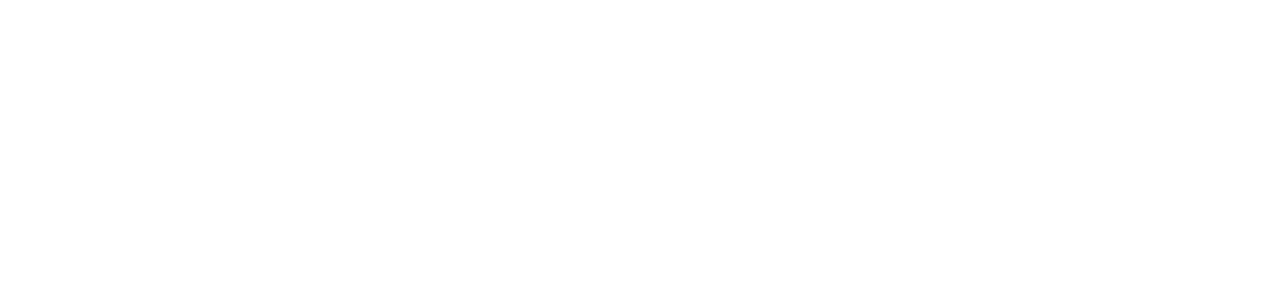
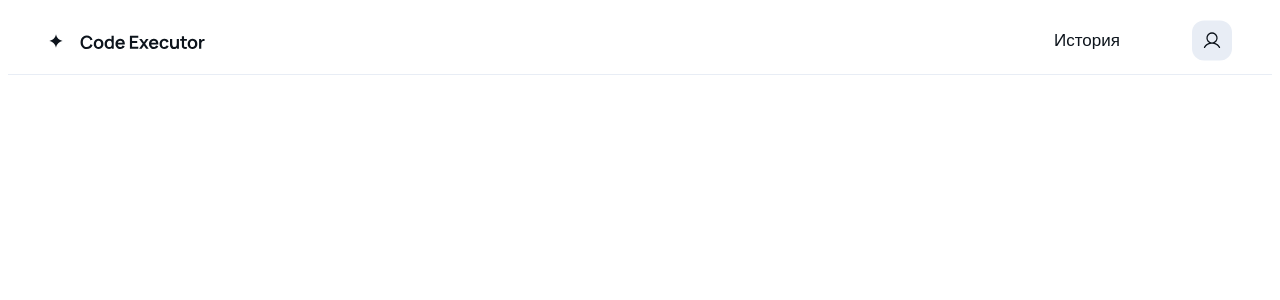
Before and after one commit to Kuzuru/code_executor, a Nuxt app in the folder frontend/: page / in a window 1280 px wide. Shown: the top 300 px of the page. Built offline with nearby package versions, Linux system fonts and the light colour scheme.

Commit message:
feat: сверстал компонент Header

```diff
--- a/frontend/app.config.ts
+++ b/frontend/app.config.ts
@@ -0,0 +1,3 @@
+export default {
+
+};
--- a/frontend/app.vue
+++ b/frontend/app.vue
@@ -1,6 +1,8 @@
 <template>
   <div>
+    <MainPage/>
   </div>
 </template>
+
 <script setup lang="ts">
 </script>
--- /dev/null
+++ b/frontend/assets/Header.css
@@ -0,0 +1,48 @@
+.header {
+    display: flex;
+    flex-direction: row;
+    justify-content: space-between;
+    border-bottom: 1px #E8EDF5 solid;
+}
+
+.header__image{
+    margin: 10px 40px;
+}
+
+.header__buttons{
+    display: flex;
+    flex-direction: row;
+    margin: 10px 40px;
+}
+
+.header__buttons_history{
+    background: none;
+    border: none;
+    margin: 0 30px 0 0;
+    padding: 0;
+    width: 150px;
+    font-weight: normal;
+    font-size: 17px;
+    border-radius: 10px;
+    color: #0D141C;
+}
+.header__buttons_history:hover{
+    background-color: rgba(0,0,0,0.05);
+    cursor: pointer;
+}
+
+.header__buttons_profile{
+    background: none;
+    border: none;
+    margin: 0;
+    padding: 0;
+    border-radius: 10px;
+}
+
+.header__buttons_profile:hover{
+    cursor: pointer;
+}
+
+.header__buttons_profile_img{
+    margin: 2px 0 0;
+}
--- /dev/null
+++ b/frontend/components/Header.vue
@@ -0,0 +1,23 @@
+<template>
+  <header class="header">
+    <img class="header__image" src="../assets/images/Logo.svg" alt="logo">
+    <div class="header__buttons">
+      <button class="header__buttons_history">История</button>
+      <button class="header__buttons_profile">
+        <img class="header__buttons_profile_img" src="../assets/images/Profile.svg" alt="profile">
+      </button>
+    </div>
+  </header>
+</template>
+
+<script lang="ts">
+export default {
+  name: 'HeaderComponent',
+  props: {},
+  components: {}
+}
+</script>
+
+<style>
+@import '../assets/Header.css';
+</style>
--- a/frontend/components/MainPage.vue
+++ b/frontend/components/MainPage.vue
@@ -1,6 +1,7 @@
 <template>
-  <div>
-  </div>
+  <section>
+    <Header/>
+  </section>
 </template>
 <script setup lang="ts">
 </script>
```
Also changed, not shown: frontend/assets/images/Logo.svg (added), frontend/assets/images/Profile.svg (added).
